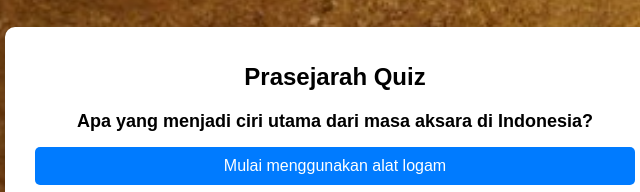
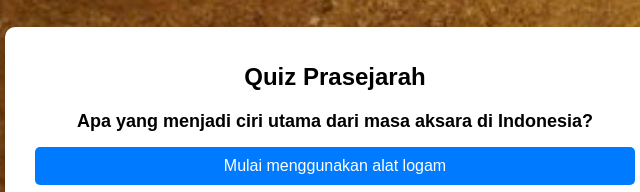
Before and after one commit to Tchedu/Sejarah, a plain HTML site: page Quiz-id.html in a window 1280 px wide. Shown: the part 202-394 px from the top of the page, 305-945 px from the left. Drawn offline with Linux system fonts and the light colour scheme.

Commit message:
Update Quiz-id.html

```diff
--- a/Quiz-id.html
+++ b/Quiz-id.html
@@ -8,7 +8,7 @@
 </head>
 <body>
   <div id="quiz-container" class="fade-in">
-    <h1 class="quiz-title">Prasejarah Quiz</h1>
+    <h1 class="quiz-title">Quiz Prasejarah</h1>
     <div id="question-container">
       <h2 id="question"></h2>
       <div id="answers"></div>
```
